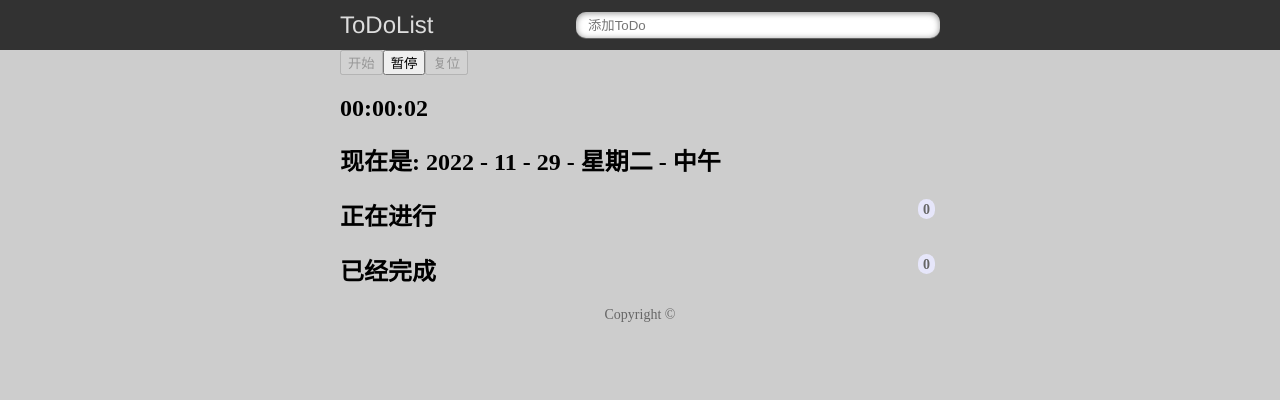
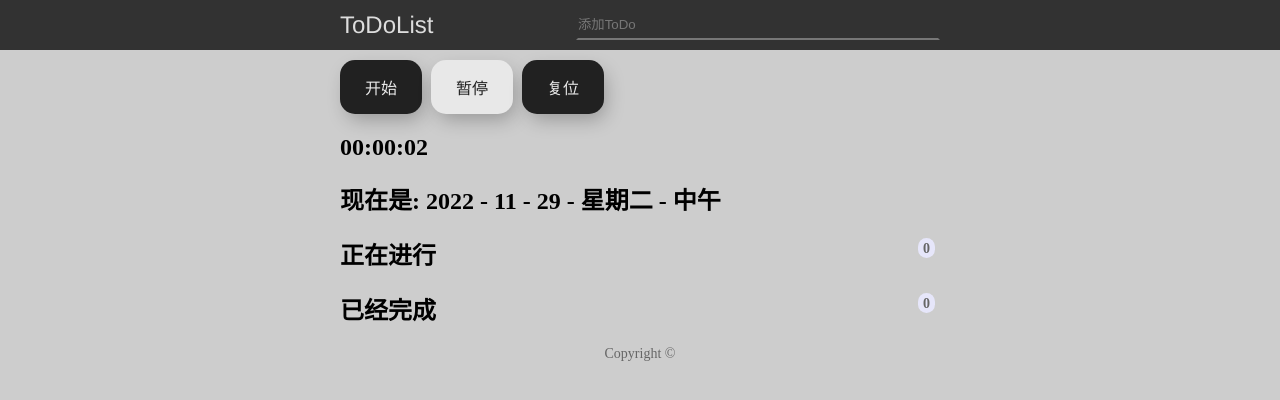
Before and after one commit to BruceG1027/ToDoList, a plain HTML site: page index.html in a window 1280 px wide. Both pictures are taken after a click on the button "开始". Drawn offline with Linux system fonts and the light colour scheme.

Commit message:
刷新后计时器工作正常，调整了部分样式

```diff
--- a/css/index.css
+++ b/css/index.css
@@ -2,7 +2,7 @@ body {
   margin: 0;
   padding: 0;
   font-size: 16px;
-    background: #CDCDCD;
+  background: #cdcdcd;
 }
 
 header {
@@ -19,25 +19,106 @@ label {
   float: left;
   width: 100px;
   line-height: 50px;
-    color: #DDD;
+  color: #ddd;
   font-size: 24px;
   cursor: pointer;
   font-family: "Helvetica Neue", Helvetica, Arial, sans-serif;
 }
 
-header input {
+/* header input {
   float: right;
   width: 60%;
   height: 24px;
   margin-top: 12px;
   text-indent: 10px;
   border-radius: 10px;
-    box-shadow: 0 1px 0 rgba(255, 255, 255, 0.24), 0 1px 6px rgba(0, 0, 0, 0.45) inset;
-    border: none
+  box-shadow: 0 1px 0 rgba(255, 255, 255, 0.24),
+    0 1px 6px rgba(0, 0, 0, 0.45) inset;
+  border: none;
 }
 
 input:focus {
-    outline-width: 0
+  outline-width: 0;
+} */
+
+.input {
+  float: right;
+  width: 60%;
+  height: 20px;
+  margin-top: 10px;
+  line-height: 28px;
+  border: 2px solid transparent;
+  border-bottom-color: #777;
+  padding: 0.2rem 0;
+  outline: none;
+  background-color: transparent;
+  color: #0d0c22;
+  transition: 0.3s cubic-bezier(0.645, 0.045, 0.355, 1);
+}
+
+.input:focus,
+input:hover {
+  outline: none;
+  padding: 0.2rem 1rem;
+  border-radius: 1rem;
+  border-color: #62679c;
+}
+
+.input::placeholder {
+  color: #777;
+}
+
+.input:focus::placeholder {
+  opacity: 0;
+  transition: opacity 0.3s;
+}
+
+button {
+  margin: 10px 5px 0 0;
+  padding: 15px 25px;
+  border: unset;
+  border-radius: 15px;
+  color: #212121;
+  z-index: 1;
+  background: #e8e8e8;
+  position: relative;
+  font-size: 16px;
+  -webkit-box-shadow: 4px 8px 19px -3px rgba(0, 0, 0, 0.27);
+  box-shadow: 4px 8px 19px -3px rgba(0, 0, 0, 0.27);
+  transition: all 250ms;
+  overflow: hidden;
+}
+
+button::before {
+  content: "";
+  position: absolute;
+  top: 0;
+  left: 0;
+  height: 100%;
+  width: 0;
+  border-radius: 15px;
+  background-color: #212121;
+  z-index: -1;
+  -webkit-box-shadow: 4px 8px 19px -3px rgba(0, 0, 0, 0.27);
+  box-shadow: 4px 8px 19px -3px rgba(0, 0, 0, 0.27);
+  transition: all 250ms;
+}
+
+button:hover {
+  color: #e8e8e8;
+}
+
+button:hover::before {
+  width: 100%;
+}
+
+button[disabled] {
+  background-color: #212121;
+  color: #e8e8e8;
+}
+
+button[disabled]:hover {
+  color: #e8e8e8;
 }
 
 h2 {
@@ -53,7 +134,7 @@ span#donecount {
   padding: 0 5px;
   height: 20px;
   border-radius: 20px;
-    background: #E6E6FA;
+  background: #e6e6fa;
   line-height: 22px;
   text-align: center;
   color: #666;
@@ -97,7 +178,7 @@ li {
   margin-bottom: 10px;
   padding: 0 45px;
   border-radius: 10px;
-    border-left: 6px solid #62679c;
+  border-left: 5px solid #62679c;
   box-shadow: 0 1px 2px rgba(0, 0, 0, 0.07);
 }
 
@@ -106,7 +187,7 @@ ol li {
 }
 
 ul li {
-    border-left: 6px solid #999;
+  border-left: 5px solid #999;
   opacity: 0.5;
 }
 
@@ -118,11 +199,11 @@ li a {
   width: 14px;
   height: 12px;
   border-radius: 14px;
-    border: 6px double #FFF;
+  border: 6px double #fff;
   background: #74779a8f;
   line-height: 14px;
   text-align: center;
-    color: #FFF;
+  color: #fff;
   font-weight: bold;
   font-size: 14px;
   cursor: pointer;
--- a/index.html
+++ b/index.html
@@ -20,14 +20,20 @@
             placeholder="添加ToDo"
             required="required"
             autocomplete="off"
+            class="input"
           />
       </section>
     </header>
     <section>
       <div class="clock">
-        <button id="start">开始</button><button id="pause">暂停</button><button id="restart">复位</button>
+        <button id="start">开始</button>
+        <button id="pause">暂停</button>
+        <button id="restart">复位</button>
         <h2>
-          <span class="hour">00</span>:<span class="minute">00</span>:<span class="second">00</span>
+          <span class="hour">00</span>:<span class="minute">00</span>:<span
+            class="second"
+            >00</span
+          >
         </h2>
       </div>
       <h2>
--- a/js/todolist.js
+++ b/js/todolist.js
@@ -56,8 +56,8 @@ $(function() {
         }
 
         // 将data保存到本地存储中
-        function saveData(data) {
-            localStorage.setItem("todolist",JSON.stringify(data));
+        function saveData(timeData) {
+            localStorage.setItem("todolist",JSON.stringify(timeData));
         }
 
         // 将本地存储中的内容渲染到页面上
@@ -126,24 +126,59 @@ $(function() {
     // 计时器模块
     (function countModule() {
         let myCount = (function () {
-            let myInterval = null, isCount = 0, step = 0; // 初始化，myInterval 定时器，isCount 是否在计时中，step 秒数
+            let myInterval = null, isCount = 0; //step = 0; // 初始化，myInterval 定时器，isCount 是否在计时中，step 秒数
 
-            function count () {
-                let h = parseInt((step / 60 / 60) % 24);
+            // 获取本地数据
+            function getTimeData() {
+                let timeData = localStorage.getItem("time");
+                if(timeData!==null) {
+                    return JSON.parse(timeData);
+                } else {
+                    return 0;
+                }
+            }
+
+            // 将data保存到本地存储中
+            function saveTimeData(timeData) {
+                localStorage.setItem("time",JSON.stringify(timeData));
+            }
+
+            // 渲染页面函数
+            function load() {
+                let timeData = getTimeData();
+                let h = parseInt((timeData / 60 / 60) % 24);
                 h = h < 10 ? "0" + h : h;
                 $('.hour').html(h);
-                let m = parseInt((step / 60) % 60);
+                let m = parseInt((timeData / 60) % 60);
                 m = m < 10 ? "0" + m : m;
                 $('.minute').html(m);
-                let s = parseInt(step % 60);
+                let s = parseInt(timeData % 60);
                 s = s < 10 ? "0" + s : s;
                 $('.second').html(s);
-                step = step + 1;
+            }
+
+            // 计数函数
+            function count () {
+                let timeData = getTimeData();
+                timeData = timeData + 1;
+                saveTimeData(timeData);
+                load();
+
             } // 计数函数，并渲染页面
+
+            // 初始化渲染
+            (function init() {
+                load();
+                if($('.hour').html()!='00' || $('.minute').html()!='00' || $('.second').html()!='00') {
+                    $('#start').removeAttr('disabled').html('继续');
+                    $('#pause').attr('disabled', 'disabled');
+                    $('#restart').removeAttr('disabled');
+                }
+            })()
 
             function start() {
                 isCount = 1;
-                count();
+                load();
                 myInterval = setInterval(count, 1000);
                 $(this).attr('disabled', 'disabled');
                 $('#restart').attr('disabled', 'disabled');
@@ -170,9 +205,10 @@ $(function() {
             function restart() {
                 if ($('#pause').attr('disabled') == 'disabled') {
                     stop();
-                    step = 0;
-                    {count();
-                    step = step - 1;} //消除 count() 最后一步的影响
+                    let timeData = getTimeData();
+                    timeData = 0;
+                    saveTimeData(timeData);
+                    load();
                     $(this).attr('disabled', 'disabled');
                     $('#start').html('开始');
                 }
@@ -181,9 +217,11 @@ $(function() {
             return {
                 startCount: start,
                 pauseCount: pause,
-                restartCount: restart
+                restartCount: restart,
             }
         })() //* 这里采用了函数表达式 fun(){}() 的形式，返回一个对象，三个函数
+
+
 
         $('#start').on('click', myCount.startCount); //*这里函数的调用方法要注意
         $('#pause').on('click', myCount.pauseCount);
```
Also changed, not shown: 1 other file. Lines whose indentation alone changed are shown as unchanged.
